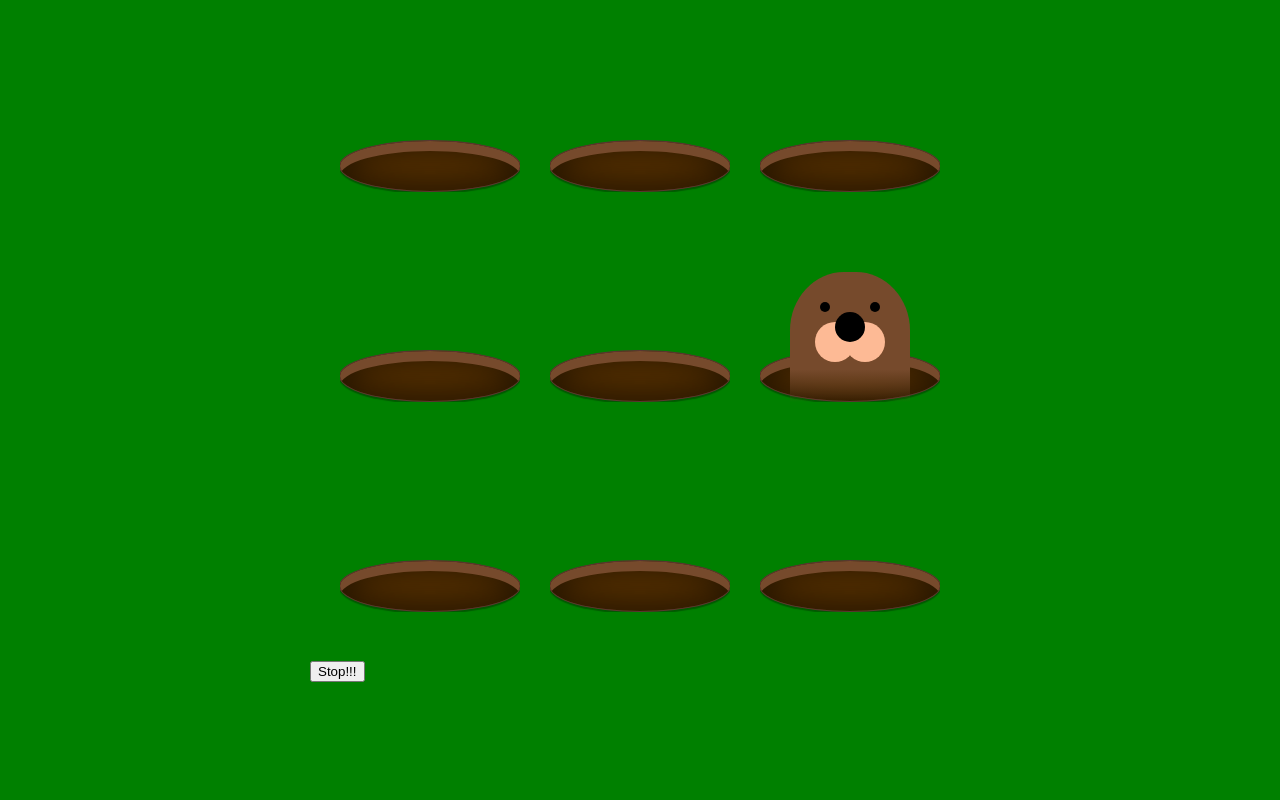
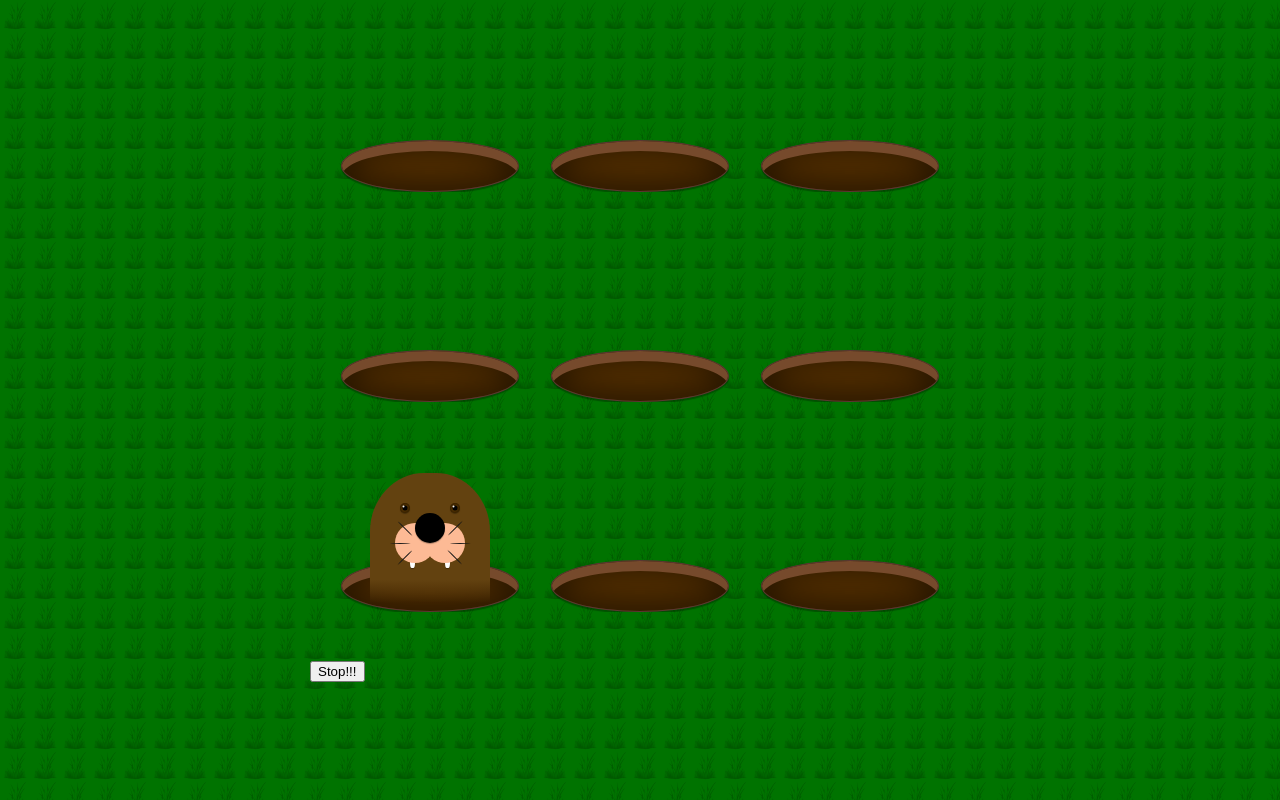
Before and after one commit to nedaagehad/whack-a-mole-reactjs, a React (Create React App) app: page / in a window 1280 px wide. Built offline with nearby package versions, Linux system fonts and the light colour scheme.

Commit message:
inhance mole design

```diff
--- a/src/App.css
+++ b/src/App.css
@@ -19,22 +19,5 @@
   0px 2px 1px rgba(0, 0, 0, 0.3);
   border-radius: 50%;
   height: 50px;
-  width: 100%;
+  width: 98%;
 }
-
-.mole-animation {
-  animation: rise 0.3s ease-out;
-  left: 50%;
-  transform: translateX(-50%);
-  z-index: 1;
-  background-image: linear-gradient(to bottom, #764a2c 75%, transparent);
-}
-
-@keyframes rise {
-  0% {
-    transform: translateX(-50%) translateY(100%);
-  }
-  100% {
-    transform: translateX(-50%) translateY(0%);
-  }
-}
--- a/src/components/Board/index.tsx
+++ b/src/components/Board/index.tsx
@@ -9,7 +9,6 @@ import { setMoleIndex } from "../../store/MoleIndexSlice";
 
 const Board = () => {
   const [stopMole, setStopMole] = useState<boolean>(false);
-  const [score, setScore] = useState<number>(0);
   const dispatch = useDispatch();
   const { moleIndex } = useSelector((state: RootState) => state.moleIndex);
 
@@ -20,7 +19,7 @@ const Board = () => {
           moleIndex: generateRandomIndex(moleIndex),
         })
       );
-    }, 500);
+    }, 1000);
 
     if (stopMole) clearInterval(interval);
 
@@ -41,6 +40,7 @@ const Board = () => {
         <div
           className="hole-wapper"
           style={{
+            width: "100%",
             position: "relative",
             height: "80%",
             display: "flex",
@@ -52,8 +52,8 @@ const Board = () => {
           id={i.toString()}
           key={i}
         >
+          <Hole index={i} />
           {displayMole(i)}
-          <Hole index={i} />
         </div>
       );
     }
--- a/src/components/Hole/index.tsx
+++ b/src/components/Hole/index.tsx
@@ -5,11 +5,7 @@ type props = {
 };
 
 const Hole = ({ index }: props) => {
-  return (
-    <div className="hole" id={index.toString()}>
-      {/* {moleIndex === index && <Mole />} */}
-    </div>
-  );
+  return <div className="hole" id={index.toString()} />;
 };
 
 export default Hole;
--- a/src/components/Mole/index.tsx
+++ b/src/components/Mole/index.tsx
@@ -1,14 +1,45 @@
+import "./utils/styles.css";
 
 const Mole = () => {
   return (
-    <div className="mole-animation" style={{ width: "120px", height: "130px", borderRadius: "45% 45% 0 0", position: "absolute"}}>
-        <div className="eye" style={{ width: "10px", height: "10px", background: "#000", borderRadius: "50%", position: "absolute", left: "30px", top: "30px"}}></div>
-        <div className="eye" style={{ width: "10px", height: "10px", background: "#000", borderRadius: "50%", position: "absolute", right: "30px", top: "30px"}}></div>
-        <div className="nose" style={{ width: "30px", height: "30px", background: "#000", borderRadius: "50%", position: "absolute", right: "45px", top: "40px", zIndex: 2}}></div>
-        <div className="lips" style={{ width: "40px", height: "40px", background: "#fdba95", borderRadius: "50%", position: "absolute", right: "25px", top: "50px", zIndex: 1}}></div>
-        <div className="lips" style={{ width: "40px", height: "40px", background: "#fdba95", borderRadius: "50%", position: "absolute", left: "25px", top: "50px", zIndex: 1}}></div>
+    <div className="mole">
+      <div className="eyes">
+        <div className="eye left">
+          <div className="pupil">
+            <div className="eye-light" />
+          </div>
+        </div>
+        <div className="eye right">
+        <div className="pupil">
+            <div className="eye-light" />
+          </div>
+        </div>
+      </div>
+      <div
+        className="nose"
+      />
+      <div className="mouth">
+      <div
+        className="lip right"
+      >
+       <div className="mustache top"/>
+       <div className="mustache middle"/>
+       <div className="mustache bottom"/>
+      </div>
+      <div
+        className="lip left"
+      >
+        <div className="mustache top"/>
+       <div className="mustache middle"/>
+       <div className="mustache bottom"/>
+      </div>
+      <div className="teeth">
+      <div className="tooth left"/>
+      <div className="tooth right"/>
+      </div>
+      </div>
     </div>
-  )
-}
+  );
+};
 
-export default Mole
+export default Mole;
--- /dev/null
+++ b/src/components/Mole/utils/styles.css
@@ -0,0 +1,162 @@
+.mole {
+    width: 120px;
+    height: 130px;
+    border-radius: 45% 45% 0 0;
+    position: absolute;
+    animation: rise 0.3s ease-out;
+    left: 50%;
+    transform: translateX(-50%);
+    top: 5px;
+    background-image: linear-gradient(to bottom, #634210 82%, transparent);
+  }
+
+  @keyframes rise {
+    0% {
+      transform: translateX(-50%) translateY(100%);
+    }
+    100% {
+      transform: translateX(-50%) translateY(0%);
+    }
+  }
+
+  .eyes {
+    width: 100%;
+    height: 10px;
+    position: relative;
+    top: 30px;
+  }
+
+  .eye {
+    width: 10px;
+    height: 10px;
+    background: #513100;
+    box-shadow: inset 1px 1px 2px rgba(0, 0, 0, 0.3), inset -1px -1px 2px rgba(0, 0, 0, 0.3), 0 1px 1px rgba(0, 0, 0, 0.3);
+    border-radius: 50%;
+    position: absolute;
+  }
+
+.eyes .left {
+    left: 30px
+}
+
+.eyes .right {
+    right: 30px
+}
+
+.pupil {
+    width: 5px;
+    height: 5px;
+    background-color: #000;
+    border-radius: 50%;
+    position: absolute;
+    top: 50%;
+    left: 50%;
+    transform: translateX(-50%) translateY(-50%);
+}
+
+.eye-light {
+    width: 2px;
+    height: 2px;
+    background-color: whitesmoke;
+    border-radius: 50%;
+}
+
+.nose {
+    width: 30px;
+    height: 30px;
+    background: #000;
+    border-radius: 50%;
+    position: absolute;
+    right: 45px;
+    top: 40px;
+    z-index: 2;
+    box-shadow: 0 1px 1px rgba(0, 0, 0, 0.3);
+}
+
+.lip {
+    width: 40px;
+    height: 40px;
+    background: #fdba95;
+    border-radius: 50%;
+    position: absolute;
+    top: 50px;
+    z-index: 1;
+}
+
+.mouth .left {
+    left: 25px;
+}
+
+.mouth .right {
+    right: 25px;
+}
+
+.teeth {
+    position: absolute;
+    height: 15px;
+    left: 50%;
+    transform: translateX(-50%);
+    width: 100%;
+    top: 80px;
+}
+
+.tooth {
+    width: 5px;
+    height: 15px;
+    background-color: #FFF;
+    border-radius: 35%;
+    position: absolute;
+    box-shadow: 0 1px 1px rgba(0, 0, 0, 0.3);
+}
+
+.teeth .left {
+    left: 40px;
+}
+
+.teeth .right {
+    right: 40px;
+}
+
+.mustache {
+    width: 20px;
+    height: 1px;
+    background-color: #1b1b1b;
+    position: absolute;
+    border-radius: 50%;
+    box-shadow: 1px 0 0.5px rgba(0, 0, 0, 0.3);
+
+}
+
+.right .top {
+    rotate: -45deg 0;
+    right: 0;
+    top:5px;
+}
+
+.left .top {
+    rotate: 45deg 0;
+    left: 0;
+    top: 5px;
+}
+
+.right .middle {
+    right: -5px;
+    top:20px;
+}
+
+.left .middle {
+    left: -5px;
+    top: 20px;
+}
+
+.right .bottom {
+    right: 0;
+    bottom:5px;
+    rotate: -135deg 0;
+}
+
+.left .bottom {
+    left: 0;
+    bottom:5px;
+    rotate: 135deg 0;
+}
--- a/src/index.css
+++ b/src/index.css
@@ -4,7 +4,9 @@ body {
   overflow: hidden;
   display: flex;
   align-items: center;
-  background-color: green;
+  background-color: #007300;
+  background-image: url("./assets/grass.svg");
+  background-size: 30px 30px;
   justify-content: center;
   font-family: -apple-system, BlinkMacSystemFont, 'Segoe UI', 'Roboto', 'Oxygen',
     'Ubuntu', 'Cantarell', 'Fira Sans', 'Droid Sans', 'Helvetica Neue',
--- /dev/null
+++ b/src/store/scoreSlice/index.ts
@@ -0,0 +1,28 @@
+import { createSlice } from '@reduxjs/toolkit'
+import type { PayloadAction } from '@reduxjs/toolkit'
+
+export interface IScore {
+  score: number
+}
+
+const initialState: IScore = {
+  score: 0
+}
+
+export const scoreSlice = createSlice({
+  name: 'score',
+  initialState,
+  reducers: {
+    increaseScore: (state, action: PayloadAction<IScore>) => {
+      state.score += action.payload.score
+    },
+    resetscore: (state) => {
+      state.score = 0
+    }
+  },
+})
+
+// Action creators are generated for each case reducer function
+export const { increaseScore, resetscore } = scoreSlice.actions
+
+export default scoreSlice.reducer
--- a/src/store/store.ts
+++ b/src/store/store.ts
@@ -1,9 +1,11 @@
 import { configureStore } from '@reduxjs/toolkit'
 import moleIndexReducer from './MoleIndexSlice/index'
+import scoreReducer from './scoreSlice/index'
 
 export const store = configureStore({
   reducer: {
-    moleIndex: moleIndexReducer
+    moleIndex: moleIndexReducer,
+    score: scoreReducer
   },
 })
 
```
Also changed, not shown: src/assets/grass.svg (added).
